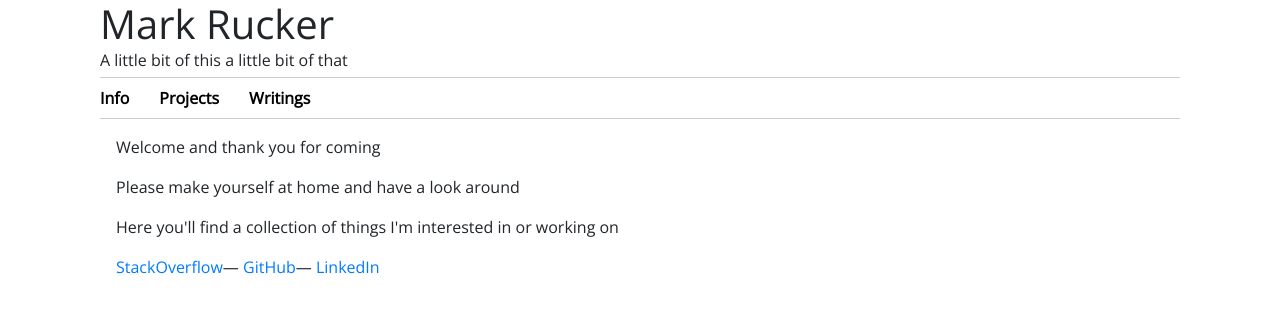
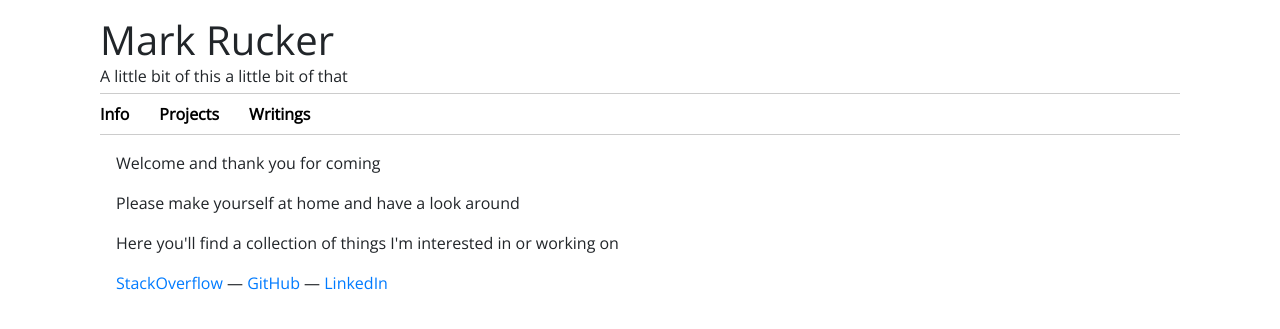
Before and after one commit to mrucker/mrucker.github.io, a Jekyll site: the page built from pages/info.html, in a window 1280 px wide. Shown: the top 329 px of the page. Built offline with Jekyll 4.4.1, drawn with Linux system fonts in a browser that asks for light colours.

Commit message:
better spacing in a few places

```diff
--- a/_includes/styles.css
+++ b/_includes/styles.css
@@ -18,6 +18,7 @@
 	font-weight: normal;
 	padding    : 0px;
 	margin     : 0px;
+	margin-top : 1rem;
 }
 
 body header nav {
--- a/pages/info.html
+++ b/pages/info.html
@@ -9,8 +9,10 @@
 	<li>Please make yourself at home and have a look around</li>
 	<li>Here you'll find a collection of things I'm interested in or working on</li>
 	<li>
-	    <a href="http://stackoverflow.com/users/1066291/">StackOverflow</a>&mdash;
-	    <a href=""https://github.com/mrucker>GitHub</a>&mdash;
+	    <a href="http://stackoverflow.com/users/1066291/">StackOverflow</a>
+	    &mdash;
+	    <a href=""https://github.com/mrucker>GitHub</a>
+	    &mdash;
 	    <a href=""https://www.linkedin.com/in/ruckermark>LinkedIn</a>
 	</li>
 </ul>
```
